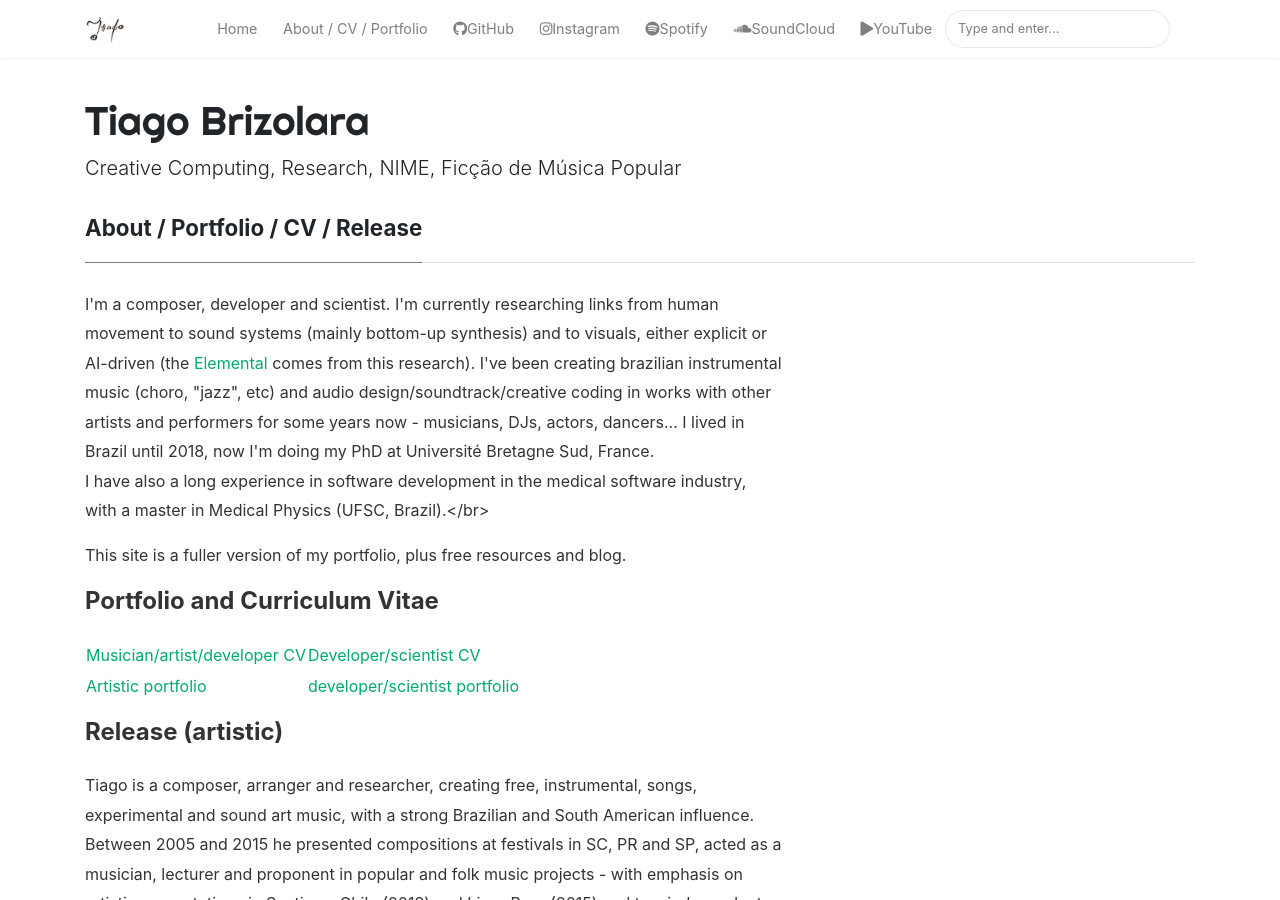
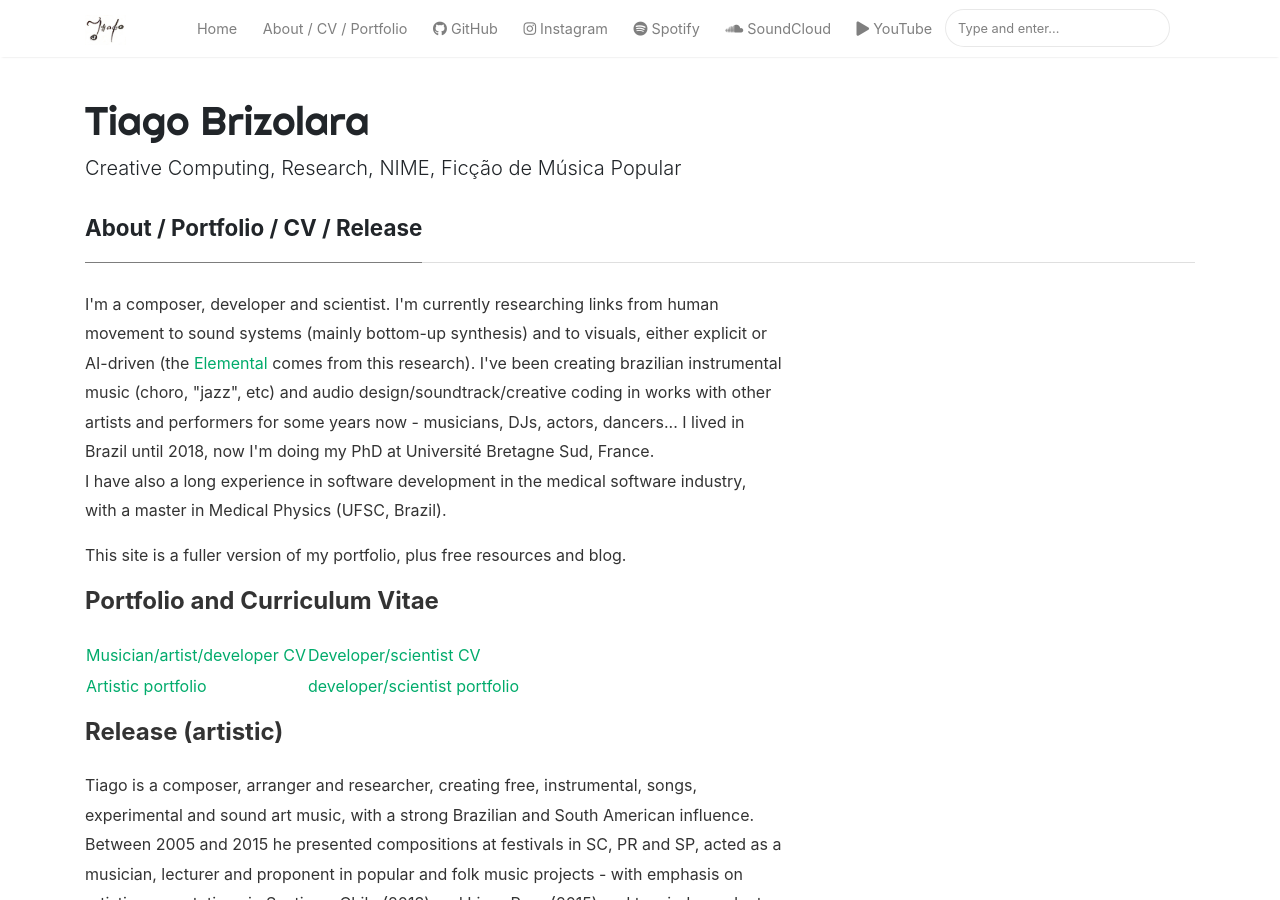
Before and after one commit to mgmoritzdev/brizolara.github.io, a Jekyll site: the page built from _pages/about.md, in a window 1280 px wide and 900 px high. Built offline with Jekyll 4.4.1, drawn with Linux system fonts in a browser that asks for light colours; nearby versions of some CDN libraries; comment, search, counter and statistics services are not loaded.

Commit message:
update top bar and About

```diff
--- a/_pages/about.md
+++ b/_pages/about.md
@@ -9,8 +9,10 @@
 <div class="col-md-8 pr-5">
 
 <p>I'm a composer, developer and scientist. I'm currently researching links from human movement to sound systems (mainly bottom-up synthesis) and to visuals, either explicit or AI-driven (the <a href="{{site.baseurl}}/Elemental">Elemental</a> comes from this research). I've been creating brazilian instrumental music (choro, "jazz", etc) and audio design/soundtrack/creative coding in works with other artists and performers for some years now - musicians, DJs, actors, dancers... I lived in Brazil until 2018, now I'm doing my PhD at Université Bretagne Sud, France.
-<br>I have also a long experience in software development in the medical software industry, with a master in Medical Physics (UFSC, Brazil).</br>
+<br>I have also a long experience in software development in the medical software industry, with a master in Medical Physics (UFSC, Brazil).<!--</br>-->
 </p>
+
+<p> </p>
 
 <p>This site is a fuller version of my portfolio, plus free resources and blog.</p>
 
@@ -28,6 +30,7 @@
 </table>
 
 <p> </p>
+<p> </p>
 
 <h4>Release (artistic)</h4> <!-- TODO FIXME - the template was jumping to h3 (we should not jump h's), and I'm jumping even more, because of fonte size... -->
 
```
Also changed, not shown: _layouts/default.html (+6 -6 lines).
